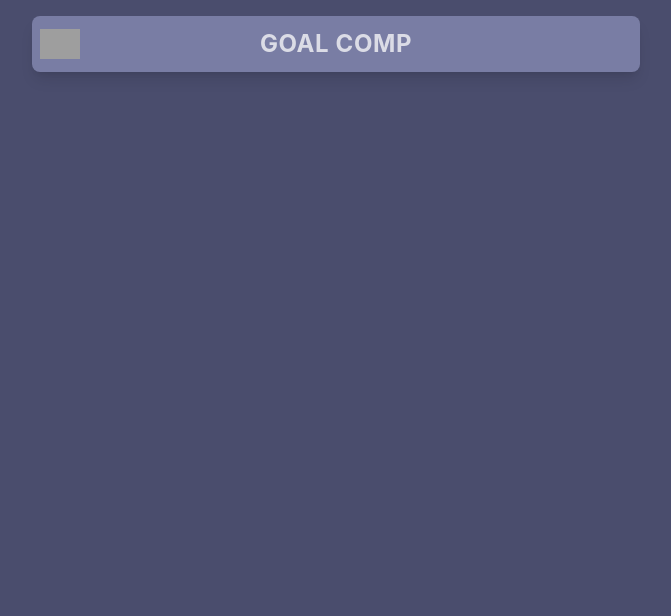
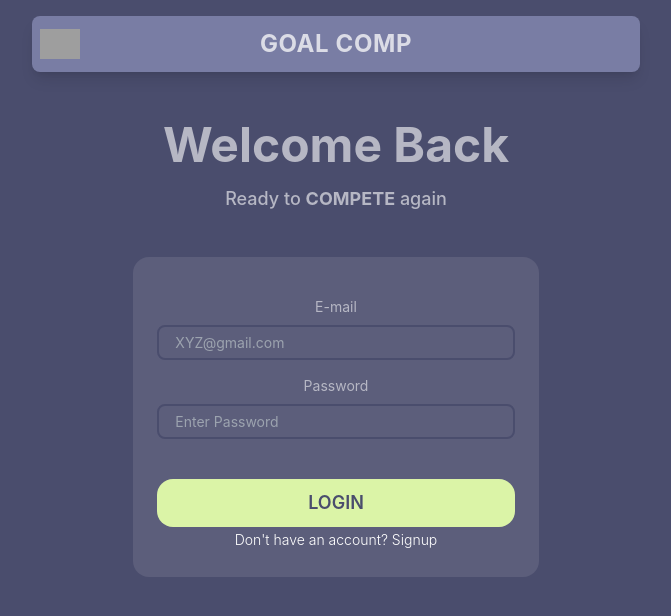
Before and after one commit to vaib-sem/goal_comp, a React (Vite) app in the folder frontend/: page /signin in a window 1280 px wide. Before the commit this address had no page. Shown: the top 616 px of the page, without its empty margins (304-975 px from the left). Built offline with nearby package versions, Linux system fonts and the light colour scheme; grey boxes are pictures that could not be loaded; a web font is replaced by a local one.

Commit message:
Signin page frontend

```diff
--- a/frontend/src/App.jsx
+++ b/frontend/src/App.jsx
@@ -1,7 +1,7 @@
 import React from "react"
 import {BrowserRouter,Link, Route,Routes} from 'react-router-dom'
 import {logo} from "./description"
-import { Landing, Signup } from "./pages"
+import { Landing, Signin, Signup } from "./pages"
 
 function App() {
 
@@ -22,6 +22,7 @@ function App() {
         <Routes>
         <Route path='/' element={<Landing></Landing>}></Route>
         <Route path="/signup" element={<Signup></Signup>}></Route>
+        <Route path="/signin" element={<Signin></Signin>}></Route>
         </Routes>
 
 
--- /dev/null
+++ b/frontend/src/pages/Signin.jsx
@@ -0,0 +1,50 @@
+import React,{useState} from 'react'
+import { Link, useNavigate } from 'react-router-dom'
+
+const Signin = () => {
+    const navigate = useNavigate()
+    const [Values,setValues] =useState({
+        username :'',
+        password : '',
+    })
+    const HandleInput = ((event)=> {
+        setValues(prev => ({...prev,[event.target.name]:[event.target.value]}))
+        console.log(Values)
+    })
+    const HandleSubmit = ((events) =>{
+        events.preventDefault()
+        navigate('/dashboard')
+    })
+
+
+
+
+      return (
+        <div class="flex justify-center items-center ">
+        <div class=" w-2/3 h-[38rem]">
+            <div className='w-full text-center h-[8rem]'>
+                <p className='text-5xl text-[#b6b7c4] font-bold mb-4'> Welcome Back</p>
+                <p className='text-lg text-[#b6b7c4] font-medium'>Ready to <strong>COMPETE</strong> again</p>
+            </div>
+            <div className='flex justify-center '>
+            <div className='bg-[#5c5e7b] mt-2 p-6  text-center  rounded-2xl w-1/2 h-[20rem]'>
+              <form action='POST' onSubmit={HandleSubmit}>
+                <p className='pt-4 pb-2 text-sm text-[#b6b7c4]'>E-mail</p>
+                <input onChange={HandleInput} type='email' placeholder='XYZ@gmail.com' name='username' className='w-full h-[2.2rem] rounded-lg px-4 text-white text-sm bg-[#5c5e7b] border-[#4A4D6D] border-2'></input>
+
+                <p className='pt-4 pb-2 text-sm text-[#b6b7c4]'>Password</p>
+                <input onChange={HandleInput} type='password' placeholder='Enter Password' name='password' className='w-full h-[2.2rem] rounded-lg px-4 text-white text-sm bg-[#5c5e7b] border-[#4A4D6D] border-2 '></input>
+                <br></br>
+
+                <button type='submit' className=' w-full  rounded-2xl h-[3rem] mt-10 bg-[#DBF4A7] hover:bg-[#C5DB96] text-center font-semibold text-lg text-[#4A4D6D]'>LOGIN</button>
+              </form>
+                <Link to='/signup' className=' w-full rounded-2xl h-[2rem]  mt-3 text-center text-sm font-light bg-[#5c5e7b] hover:bg-[#424562] text-white'>Don't have an account? Signup</Link>
+            </div>
+            </div>
+
+        </div>
+      </div>
+      )
+    }
+
+    export default Signin
--- a/frontend/src/pages/index.js
+++ b/frontend/src/pages/index.js
@@ -1,6 +1,8 @@
 import Landing from "./Landing";
 import Signup from "./Signup";
+import Signin from "./Signin";
 export {
     Landing,
-    Signup
+    Signup,
+    Signin
 }
```
